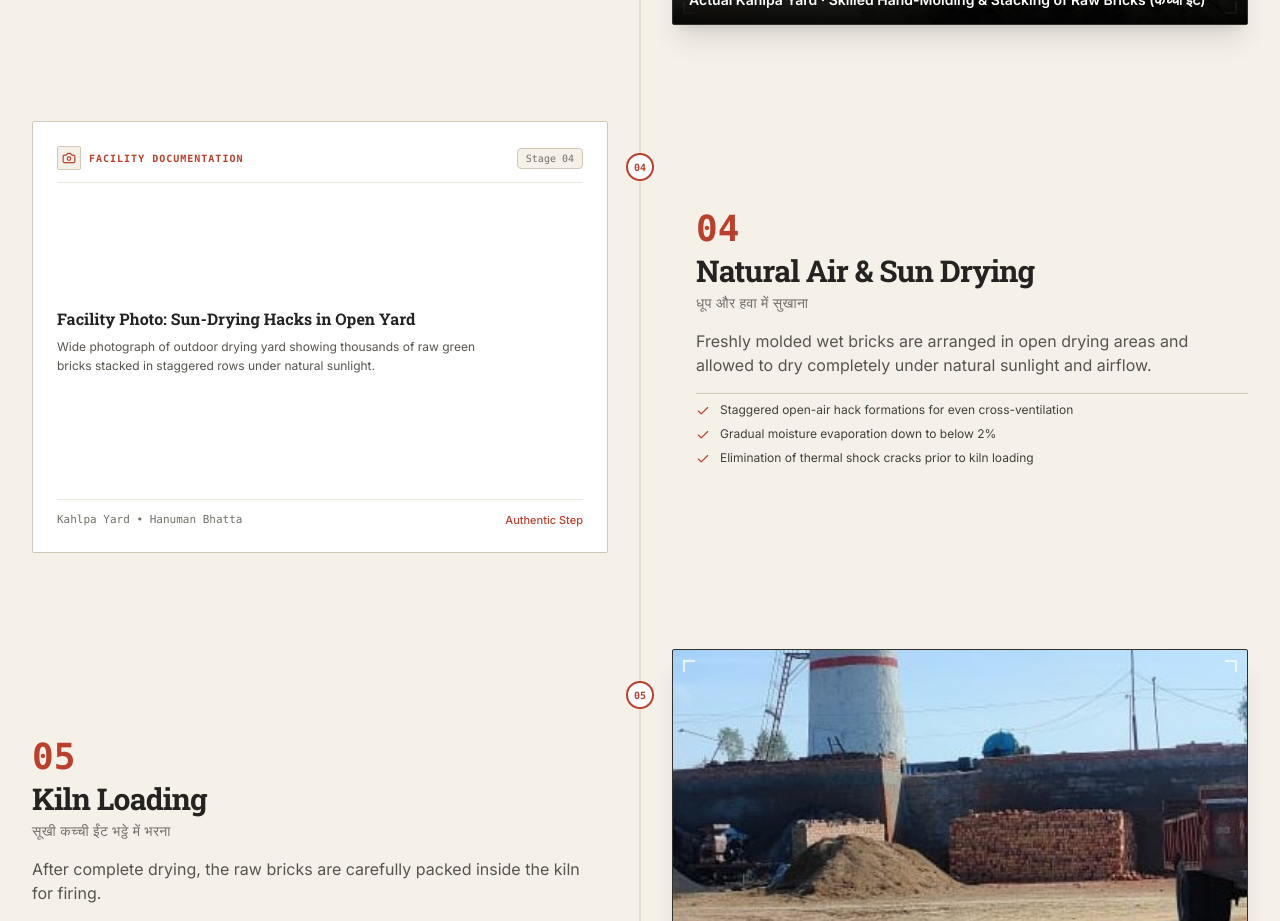
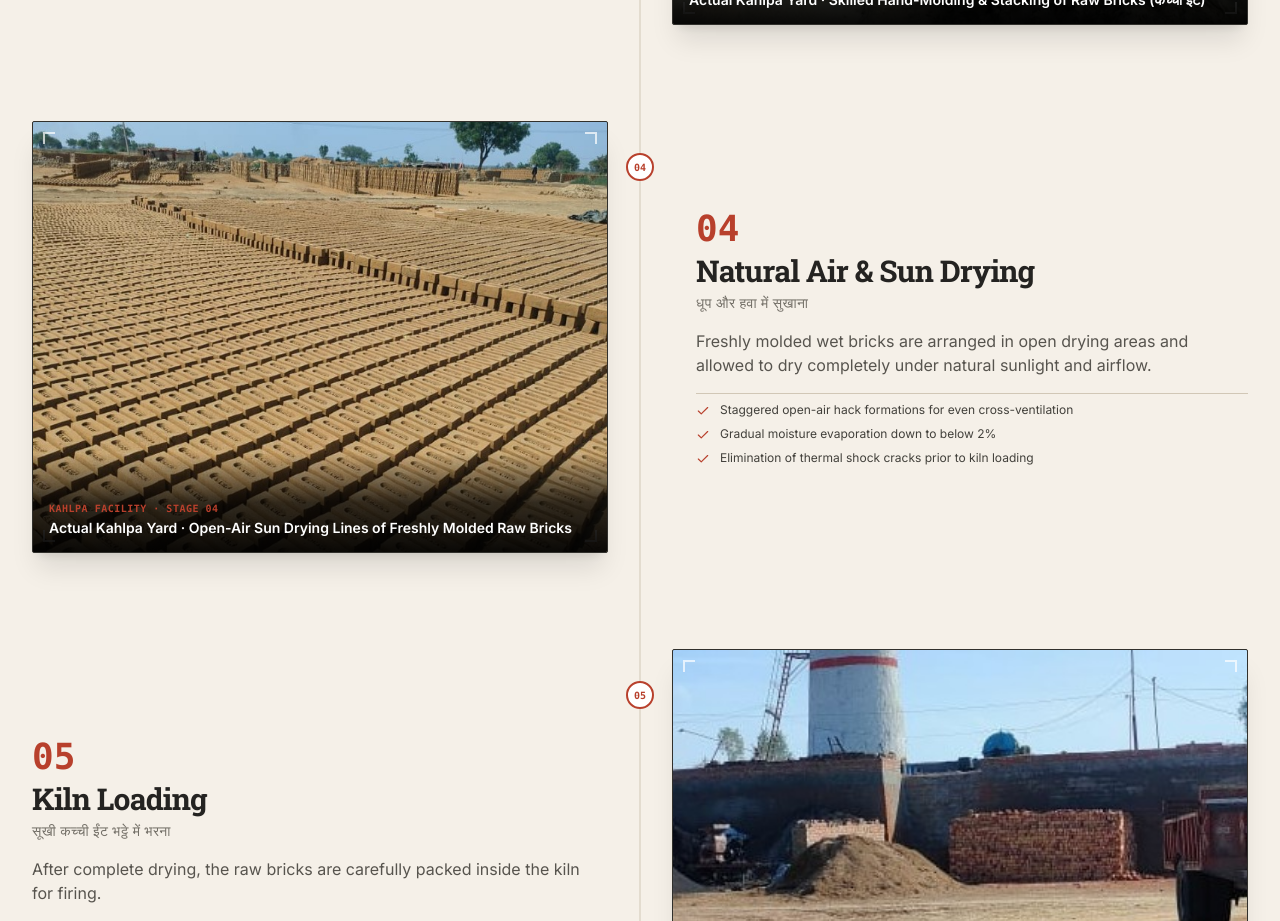
Before and after one commit to parshantsharma2003/hanuman-bhatta-frontend, a Next.js app: page / in a window 1280 px wide. Shown: the part 2940-3861 px from the top of the page. Built offline with nearby package versions, Linux system fonts and the light colour scheme; no server answers.

Commit message:
feat(process): add real open-air sun drying lines photo to Step 04

```diff
--- a/components/OurProcess.tsx
+++ b/components/OurProcess.tsx
@@ -87,9 +87,10 @@ const STAGES: ManufacturingStage[] = [
       'Gradual moisture evaporation down to below 2%',
       'Elimination of thermal shock cracks prior to kiln loading',
     ],
-    visualType: 'pending_photo',
-    pendingPhotoLabel: 'Facility Photo: Sun-Drying Hacks in Open Yard',
-    pendingPhotoSpecs: 'Wide photograph of outdoor drying yard showing thousands of raw green bricks stacked in staggered rows under natural sunlight.',
+    visualType: 'photo',
+    imageSrc: '/images/process-drying.jpg',
+    imageAlt: 'Open-air sun drying yard with thousands of freshly molded raw bricks arranged in rows at Hanuman Bhatta Company, Kahlpa',
+    photoCaption: 'Actual Kahlpa Yard · Open-Air Sun Drying Lines of Freshly Molded Raw Bricks',
   },
   {
     number: '05',
```
Also changed, not shown: public/images/process-drying.jpg (added).
